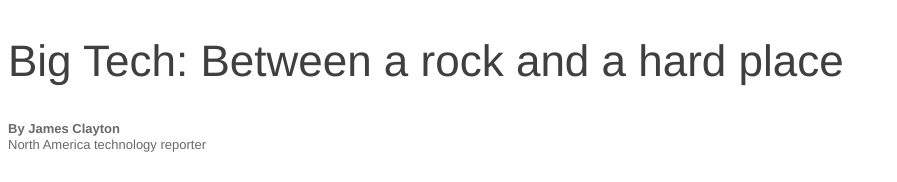
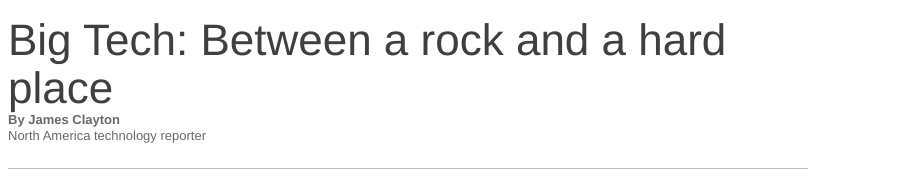
Before and after one commit to francodebattista/deba_newspaper, a plain HTML site: page index1.html in a window 1280 px wide. Shown: the top 182 px of the page, without its empty margins (0-897 px from the left). Drawn offline with Linux system fonts and the light colour scheme.

Commit message:
dban-0003: better style

```diff
--- a/css/style.css
+++ b/css/style.css
@@ -5,15 +5,23 @@ body{
     padding: 0 px;
     font: inherit
 }
+article{
+    margin-top: 16px;
+    margin-bottom: 24px;
+    padding-bottom: 24px;
+    font-weight: 400;
+    font-size: 16px;
+    color: #3f3f42;
+    max-width: 800px;
+}
 header{
     border-bottom: solid 1px #BABABA;
     padding-bottom: 24px;
     display: block;
 }
-article{
-    margin-top: 16px;
-    margin-bottom: 24px;
-    padding-bottom: 24px;
+h1{
+    margin-top: 0px;
+    margin-bottom: 0px;
 }
 h2{
     color: #3F3F42;
@@ -47,6 +55,7 @@ a:hover{
     color:darkred;
     border-bottom: 1px solid darkred;
 }
+
 .main-split{
     margin-top: 24px;
     margin-bottom: 24px;
@@ -73,6 +82,8 @@ a:hover{
     line-height: 16px;
     display: flex;
     align-items: center;
+    margin-top: 0px;
+    margin-bottom: 0px;
 }
 .first-line{
     font-weight: bold;
```
